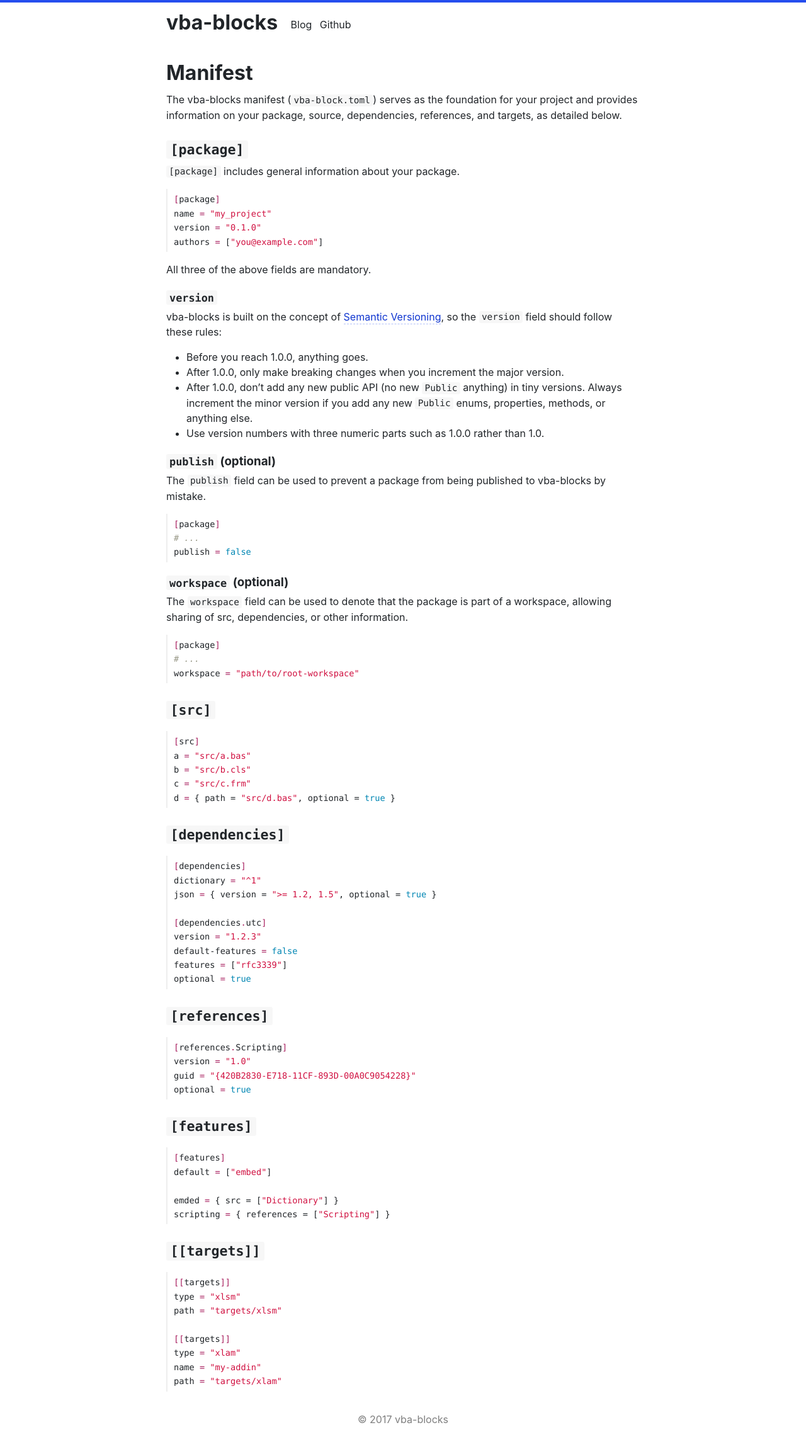
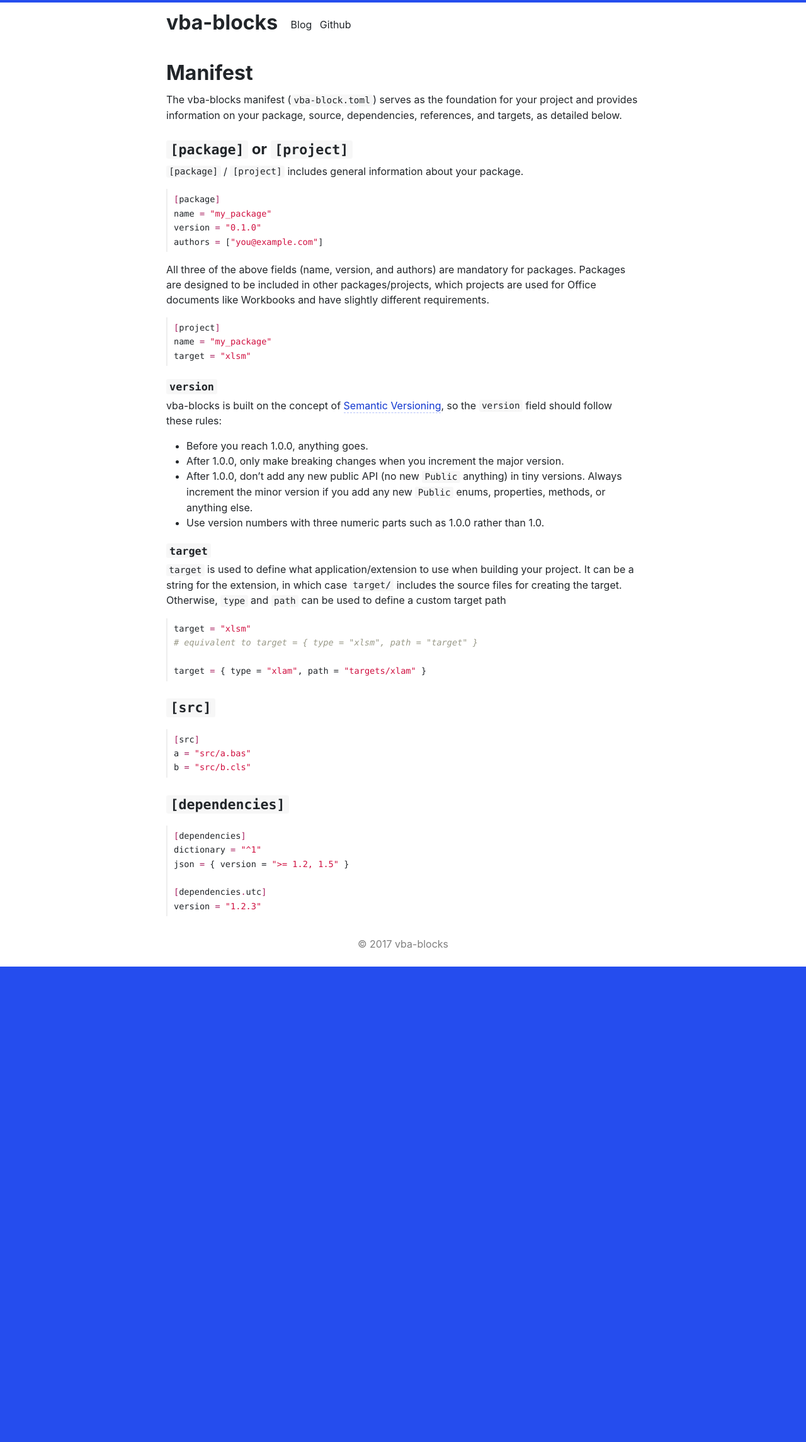
Before and after one commit to vba-blocks/vba-blocks.github.io, a Jekyll site: the page built from manifest.md, in a window 1280 px wide. Shown: the whole page at 63% size. Built offline with Jekyll 4.4.1, drawn with Linux system fonts in a browser that asks for light colours; after the commit the page ends 1535 px from its top, so only the background shows below that.

Commit message:
Update for v0.1.0

````diff
--- a/css/main.scss
+++ b/css/main.scss
@@ -1,7 +1,7 @@
 ---
 ---
 
-$color-highlight: #254DEE;
+$color-highlight: #ffd580;
 $color-page: #fff;
 $color-text: #212529;
 $color-link: darken(#254DEE, 10%);
--- a/manifest.md
+++ b/manifest.md
@@ -6,18 +6,24 @@ title: Manifest
 
 The vba-blocks manifest (`vba-block.toml`) serves as the foundation for your project and provides information on your package, source, dependencies, references, and targets, as detailed below.
 
-## `[package]`
+## `[package]` or `[project]`
 
-`[package]` includes general information about your package.
+`[package]` / `[project]` includes general information about your package.
 
 ```toml
 [package]
-name = "my_project"
+name = "my_package"
 version = "0.1.0"
 authors = ["you@example.com"]
 ```
 
-All three of the above fields are mandatory.
+All three of the above fields (name, version, and authors) are mandatory for packages. Packages are designed to be included in other packages/projects, which projects are used for Office documents like Workbooks and have slightly different requirements.
+
+```toml
+[project]
+name = "my_package"
+target = "xlsm"
+```
 
 ### `version`
 
@@ -28,24 +34,15 @@ vba-blocks is built on the concept of [Semantic Versioning](http://semver.org/),
 - After 1.0.0, don’t add any new public API (no new `Public` anything) in tiny versions. Always increment the minor version if you add any new `Public` enums, properties, methods, or anything else.
 - Use version numbers with three numeric parts such as 1.0.0 rather than 1.0.
 
-### `publish` (optional)
+### `target`
 
-The `publish` field can be used to prevent a package from being published to vba-blocks by mistake.
+`target` is used to define what application/extension to use when building your project. It can be a string for the extension, in which case `target/` includes the source files for creating the target. Otherwise, `type` and `path` can be used to define a custom target path
 
 ```toml
-[package]
-# ...
-publish = false
-```
+target = "xlsm"
+# equivalent to target = { type = "xlsm", path = "target" }
 
-### `workspace` (optional)
-
-The `workspace` field can be used to denote that the package is part of a workspace, allowing sharing of src, dependencies, or other information.
-
-```toml
-[package]
-# ...
-workspace = "path/to/root-workspace"
+target = { type = "xlam", path = "targets/xlam" }
 ```
 
 ## `[src]`
@@ -54,8 +51,6 @@ workspace = "path/to/root-workspace"
 [src]
 a = "src/a.bas"
 b = "src/b.cls"
-c = "src/c.frm"
-d = { path = "src/d.bas", optional = true }
 ```
 
 ## `[dependencies]`
@@ -63,43 +58,8 @@ d = { path = "src/d.bas", optional = true }
 ```toml
 [dependencies]
 dictionary = "^1"
-json = { version = ">= 1.2, 1.5", optional = true }
+json = { version = ">= 1.2, 1.5" }
 
 [dependencies.utc]
 version = "1.2.3"
-default-features = false
-features = ["rfc3339"]
-optional = true
 ```
-
-## `[references]`
-
-```toml
-[references.Scripting]
-version = "1.0"
-guid = "{420B2830-E718-11CF-893D-00A0C9054228}"
-optional = true
-```
-
-## `[features]`
-
-```toml
-[features]
-default = ["embed"]
-
-emded = { src = ["Dictionary"] }
-scripting = { references = ["Scripting"] }
-```
-
-## `[[targets]]`
-
-```toml
-[[targets]]
-type = "xlsm"
-path = "targets/xlsm"
-
-[[targets]]
-type = "xlam"
-name = "my-addin"
-path = "targets/xlam"
-```
````
Also changed, not shown: index.md (+9 -56 lines).
